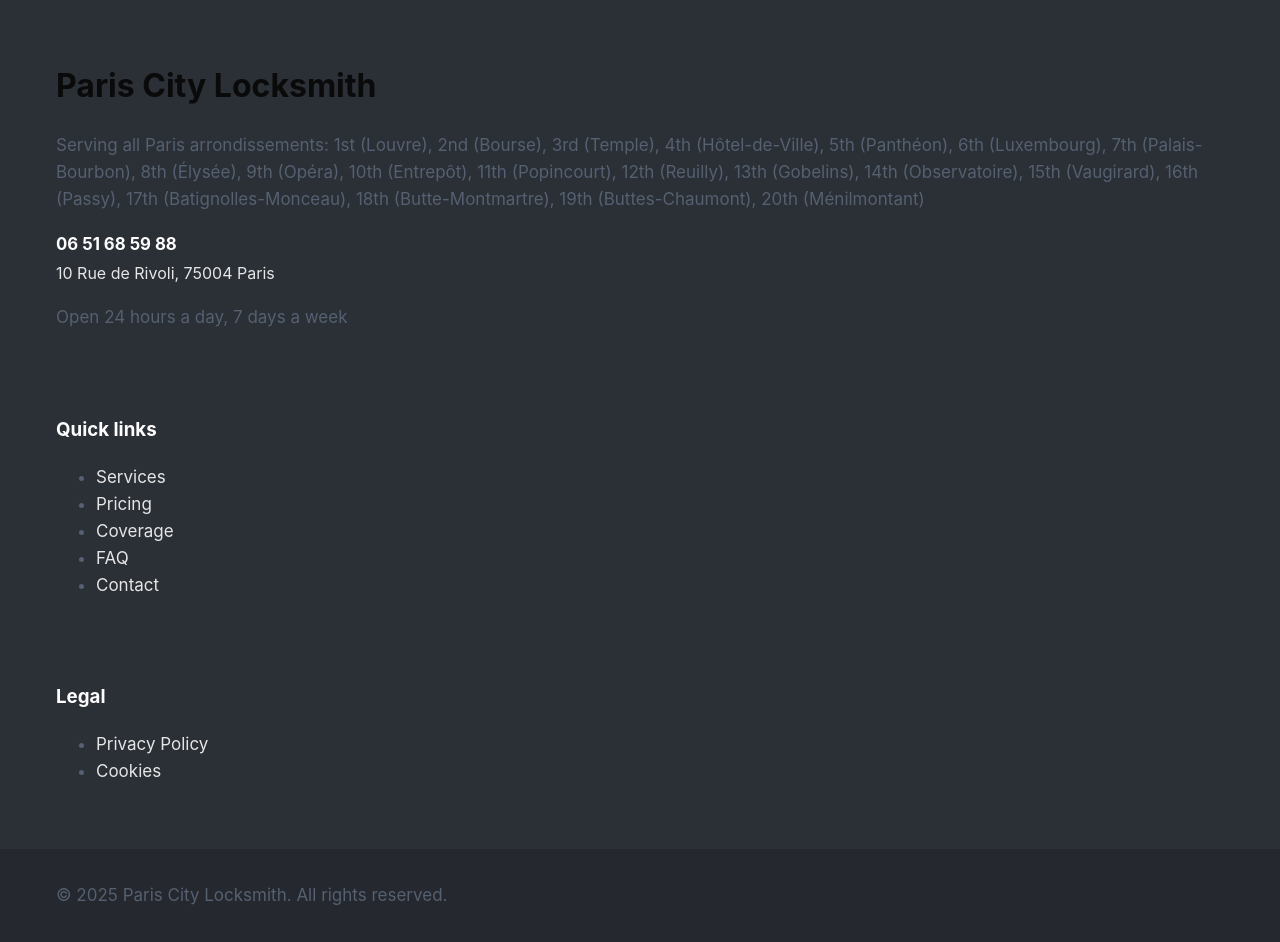
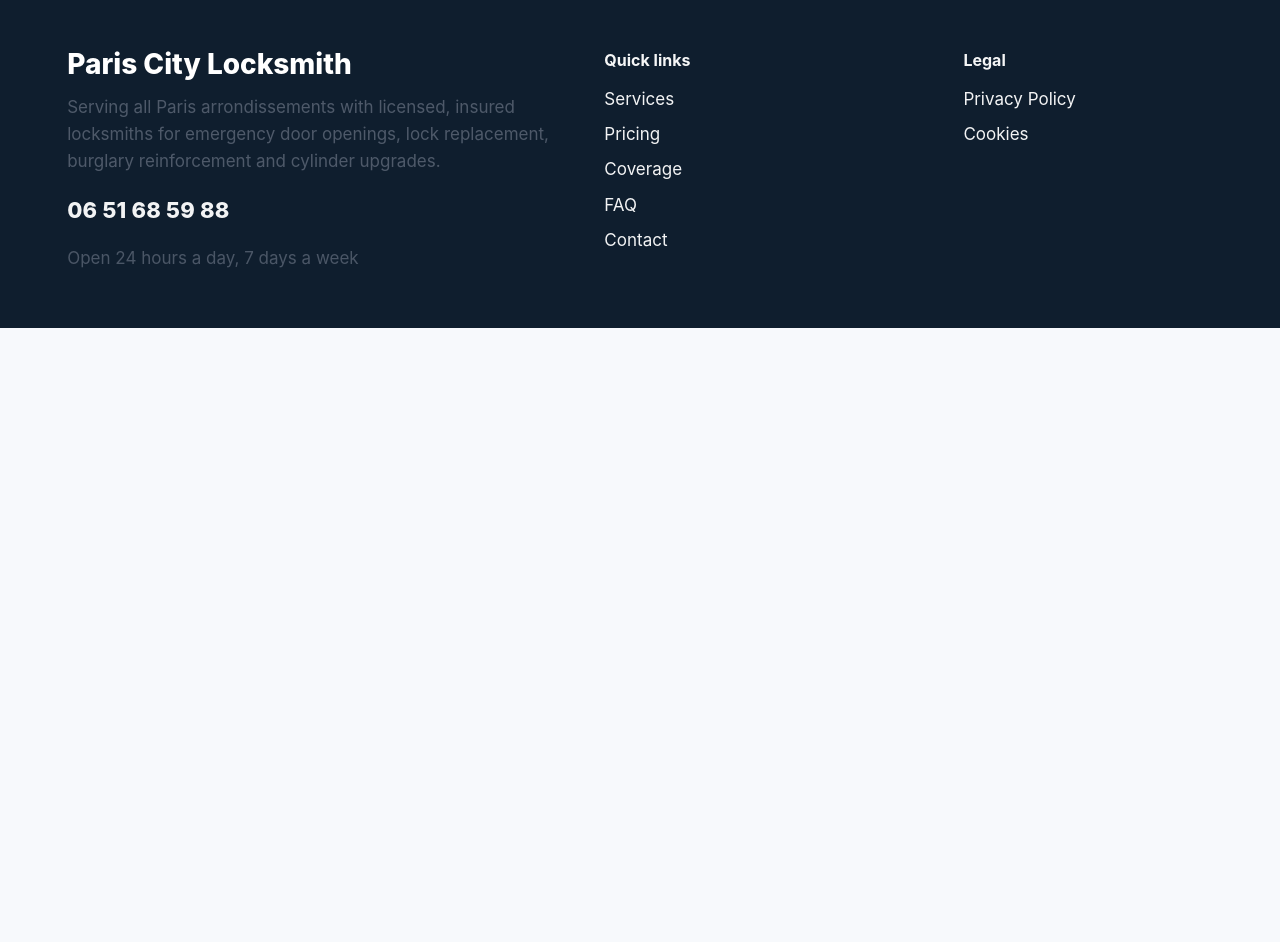
Before and after one commit to becorpen-del/locksmith-paris, a website built with Vite: page index.html in a window 1280 px wide. Shown: the part 8840-9782 px from the top of the page. After the commit the page ends 9168 px from the top, so only its background shows below. Built offline with nearby package versions, Linux system fonts and the light colour scheme.

Commit message:
feat(footer): 3 colonnes + phone + horaires, adresse retirée

```diff
--- a/index.html
+++ b/index.html
@@ -794,39 +794,41 @@
       </section>
     </main>
 
-    <footer class="site-footer" aria-labelledby="footer-title">
-      <div class="container">
-        <div class="footer__brand">
-          <h2 id="footer-title">Paris City Locksmith</h2>
-          <p>Serving all Paris arrondissements: 1st (Louvre), 2nd (Bourse), 3rd (Temple), 4th (Hôtel-de-Ville), 5th (Panthéon), 6th (Luxembourg), 7th (Palais-Bourbon), 8th (Élysée), 9th (Opéra), 10th (Entrepôt), 11th (Popincourt), 12th (Reuilly), 13th (Gobelins), 14th (Observatoire), 15th (Vaugirard), 16th (Passy), 17th (Batignolles-Monceau), 18th (Butte-Montmartre), 19th (Buttes-Chaumont), 20th (Ménilmontant)</p>
-          <address class="footer__address">
-            <a href="tel:+33651685988" class="tel-link" aria-label="Call locksmith Paris 24/7">06 51 68 59 88</a><br>
-            <span>10 Rue de Rivoli, 75004 Paris</span>
-          </address>
-          <p>Open 24 hours a day, 7 days a week</p>
+    <footer class="site-footer">
+      <div class="footer-inner container">
+        <div class="footer-col footer-col--brand">
+          <h3 class="footer-title">Paris City Locksmith</h3>
+          <p class="footer-copy">
+            Serving all Paris arrondissements with licensed, insured locksmiths for
+            emergency door openings, lock replacement, burglary reinforcement and
+            cylinder upgrades.
+          </p>
+          <p class="footer-phone">
+            <a href="tel:+33651685988" aria-label="Call Paris City Locksmith">
+              06 51 68 59 88
+            </a>
+          </p>
+          <p class="footer-hours">Open 24 hours a day, 7 days a week</p>
         </div>
-        <div class="footer__links" aria-label="Quick navigation">
-          <h3>Quick links</h3>
-          <ul>
+
+        <nav class="footer-col footer-col--links" aria-labelledby="footer-quicklinks">
+          <h4 id="footer-quicklinks" class="footer-subtitle">Quick links</h4>
+          <ul class="footer-list">
             <li><a href="#services">Services</a></li>
             <li><a href="#pricing">Pricing</a></li>
             <li><a href="#coverage">Coverage</a></li>
             <li><a href="#faq">FAQ</a></li>
             <li><a href="#call">Contact</a></li>
           </ul>
-        </div>
-        <div class="footer__legal" aria-label="Legal information">
-          <h3>Legal</h3>
-          <ul>
+        </nav>
+
+        <nav class="footer-col footer-col--legal" aria-labelledby="footer-legal">
+          <h4 id="footer-legal" class="footer-subtitle">Legal</h4>
+          <ul class="footer-list">
             <li><a href="/privacy.html">Privacy Policy</a></li>
             <li><a href="/cookies.html">Cookies</a></li>
           </ul>
-        </div>
-      </div>
-      <div class="footer__bottom">
-        <div class="container">
-          <p>&copy; <span id="current-year">2025</span> Paris City Locksmith. All rights reserved.</p>
-        </div>
+        </nav>
       </div>
     </footer>
   </div>
--- a/styles.css
+++ b/styles.css
@@ -1106,47 +1106,89 @@ button {
 }
 
 .site-footer {
-  background: var(--color-secondary);
-  color: #fff;
-  padding-top: var(--spacing-2xl);
-}
-
-.site-footer .container {
-  display: grid;
-  gap: var(--spacing-2xl);
+  background: #0f1e2e;
+  color: #ffffff;
+  padding: clamp(32px, 5vw, 56px) 0;
 }
 
 .site-footer a {
-  color: rgba(255, 255, 255, 0.88);
+  color: #ffffff;
+  text-decoration: none;
+  opacity: 0.95;
 }
 
 .site-footer a:hover,
 .site-footer a:focus-visible {
-  color: #fff;
+  opacity: 1;
+  text-decoration: underline;
 }
 
-.footer__address {
-  font-style: normal;
-  color: rgba(255, 255, 255, 0.88);
-  line-height: 1.6;
-  margin: 0;
+.footer-inner {
+  width: min(1200px, 92vw);
+  margin: 0 auto;
+  display: grid;
+  grid-template-columns: 1.4fr 0.9fr 0.7fr;
+  gap: clamp(20px, 3vw, 40px);
+  align-items: start;
 }
 
-.footer__address span {
-  display: block;
-  margin-top: 4px;
+.footer-col {
+  min-width: 0;
 }
 
-.footer__address .tel-link {
-  color: #fff;
-  font-size: 1.05rem;
+.footer-title {
+  font-size: clamp(22px, 2.4vw, 28px);
+  line-height: 1.2;
+  margin: 0 0 12px;
+  font-weight: 800;
 }
 
-.footer__bottom {
-  margin-top: var(--spacing-2xl);
-  background: rgba(0, 0, 0, 0.15);
-  padding: var(--spacing-md) 0;
-  font-size: 0.9rem;
+.footer-subtitle {
+  font-size: clamp(15px, 1.8vw, 16px);
+  margin: 0 0 12px;
+  font-weight: 700;
+  opacity: 0.96;
+}
+
+.footer-copy {
+  margin: 0 0 14px;
+  opacity: 0.9;
+}
+
+.footer-phone a {
+  display: inline-block;
+  font-size: clamp(18px, 2.2vw, 22px);
+  font-weight: 800;
+  letter-spacing: 0.2px;
+}
+
+.footer-hours {
+  margin: 6px 0 0;
+  opacity: 0.85;
+}
+
+.footer-list {
+  list-style: none;
+  margin: 0;
+  padding: 0;
+  display: grid;
+  gap: 8px;
+}
+
+@media (max-width: 900px) {
+  .footer-inner {
+    grid-template-columns: 1fr 1fr;
+  }
+
+  .footer-col--brand {
+    grid-column: 1 / -1;
+  }
+}
+
+@media (max-width: 640px) {
+  .footer-inner {
+    grid-template-columns: 1fr;
+  }
 }
 
 .scroll-call-btn {
```
